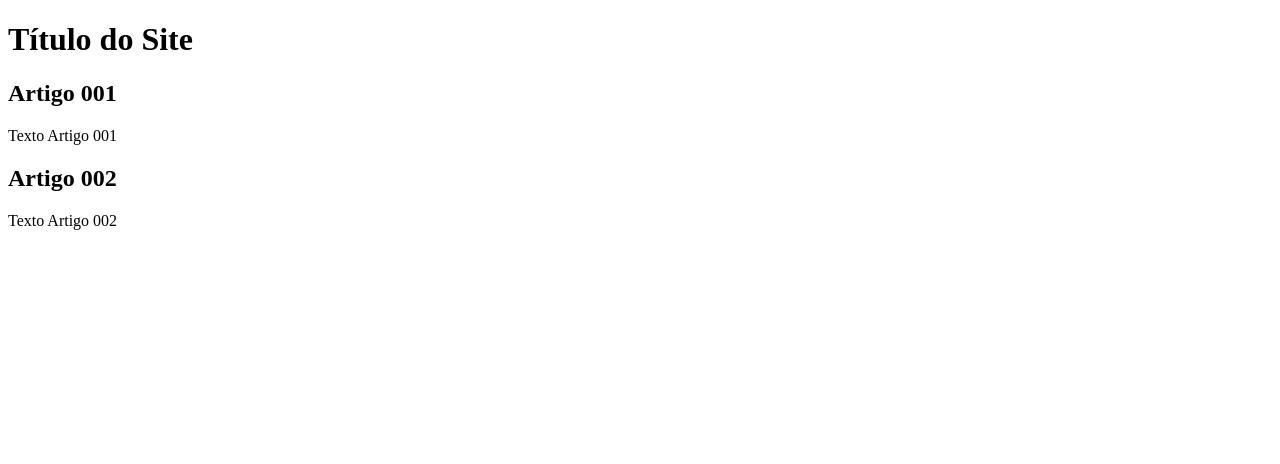
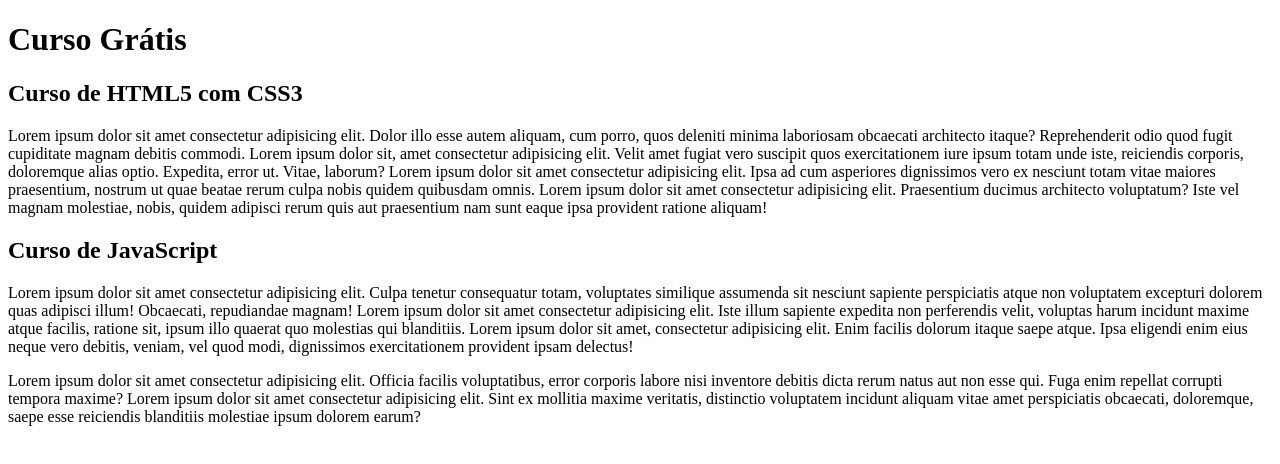
Before and after one commit to uMarzzO/projeto-site, a plain HTML site: page index.html in a window 1280 px wide. Drawn offline with Linux system fonts and the light colour scheme.

Commit message:
comecei a escrever o conteudo

```diff
--- a/index.html
+++ b/index.html
@@ -9,15 +9,16 @@
 <body>
     <main>
         <header>
-            <h1>Título do Site</h1>
+            <h1>Curso Grátis</h1>
         </header>
         <article>
-            <h2>Artigo 001</h2>
-            <p>Texto Artigo 001</p>
+            <h2>Curso de HTML5 com CSS3</h2>
+            <p>Lorem ipsum dolor sit amet consectetur adipisicing elit. Dolor illo esse autem aliquam, cum porro, quos deleniti minima laboriosam obcaecati architecto itaque? Reprehenderit odio quod fugit cupiditate magnam debitis commodi. Lorem ipsum dolor sit, amet consectetur adipisicing elit. Velit amet fugiat vero suscipit quos exercitationem iure ipsum totam unde iste, reiciendis corporis, doloremque alias optio. Expedita, error ut. Vitae, laborum? Lorem ipsum dolor sit amet consectetur adipisicing elit. Ipsa ad cum asperiores dignissimos vero ex nesciunt totam vitae maiores praesentium, nostrum ut quae beatae rerum culpa nobis quidem quibusdam omnis. Lorem ipsum dolor sit amet consectetur adipisicing elit. Praesentium ducimus architecto voluptatum? Iste vel magnam molestiae, nobis, quidem adipisci rerum quis aut praesentium nam sunt eaque ipsa provident ratione aliquam!</p>
         </article>
         <article>
-            <h2>Artigo 002</h2>
-            <p>Texto Artigo 002</p>
+            <h2>Curso de JavaScript</h2>
+            <p>Lorem ipsum dolor sit amet consectetur adipisicing elit. Culpa tenetur consequatur totam, voluptates similique assumenda sit nesciunt sapiente perspiciatis atque non voluptatem excepturi dolorem quas adipisci illum! Obcaecati, repudiandae magnam! Lorem ipsum dolor sit amet consectetur adipisicing elit. Iste illum sapiente expedita non perferendis velit, voluptas harum incidunt maxime atque facilis, ratione sit, ipsum illo quaerat quo molestias qui blanditiis. Lorem ipsum dolor sit amet, consectetur adipisicing elit. Enim facilis dolorum itaque saepe atque. Ipsa eligendi enim eius neque vero debitis, veniam, vel quod modi, dignissimos exercitationem provident ipsam delectus!</p>
+            <p>Lorem ipsum dolor sit amet consectetur adipisicing elit. Officia facilis voluptatibus, error corporis labore nisi inventore debitis dicta rerum natus aut non esse qui. Fuga enim repellat corrupti tempora maxime? Lorem ipsum dolor sit amet consectetur adipisicing elit. Sint ex mollitia maxime veritatis, distinctio voluptatem incidunt aliquam vitae amet perspiciatis obcaecati, doloremque, saepe esse reiciendis blanditiis molestiae ipsum dolorem earum?</p>
         </article>
     </main>
 
```
